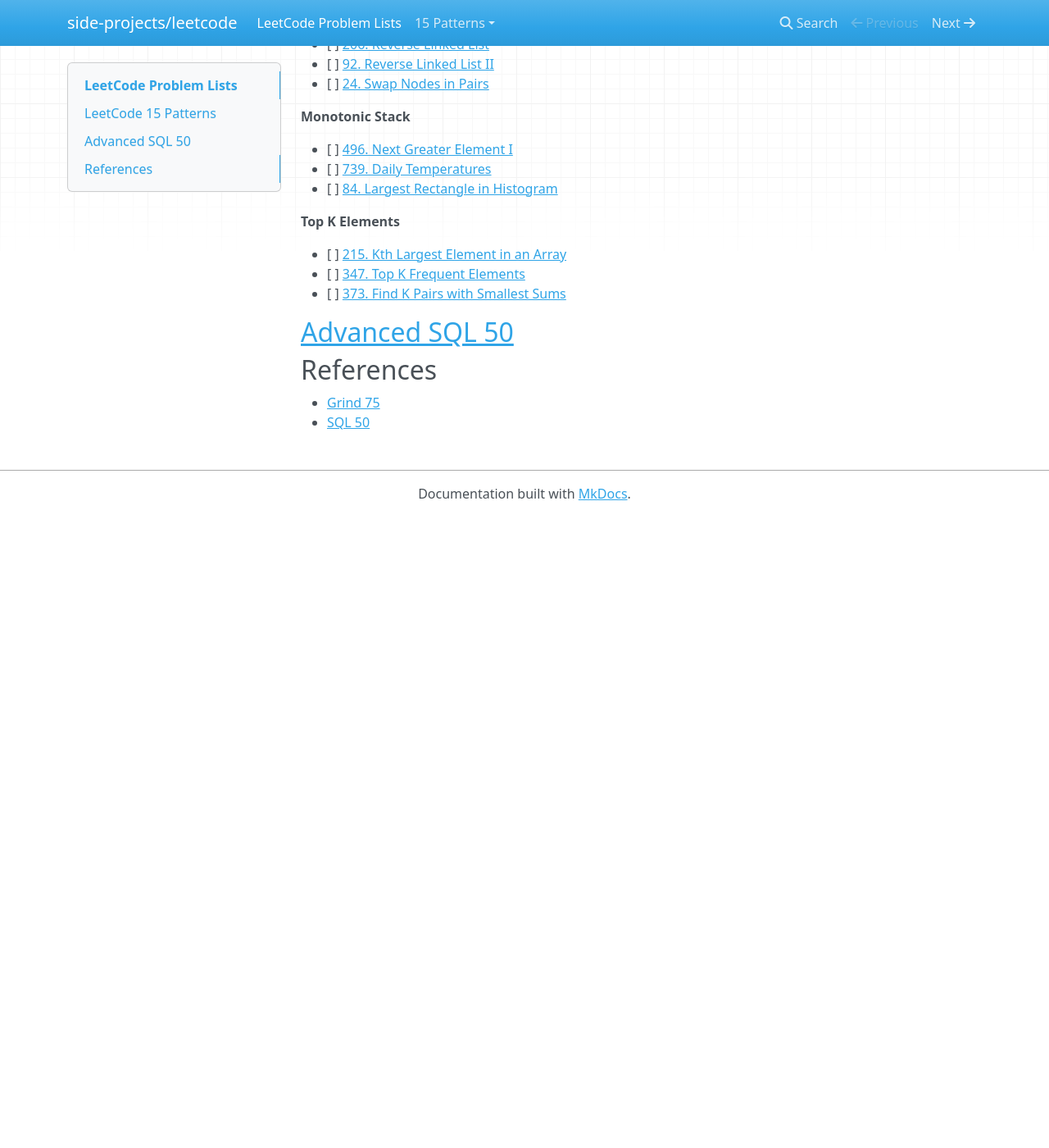
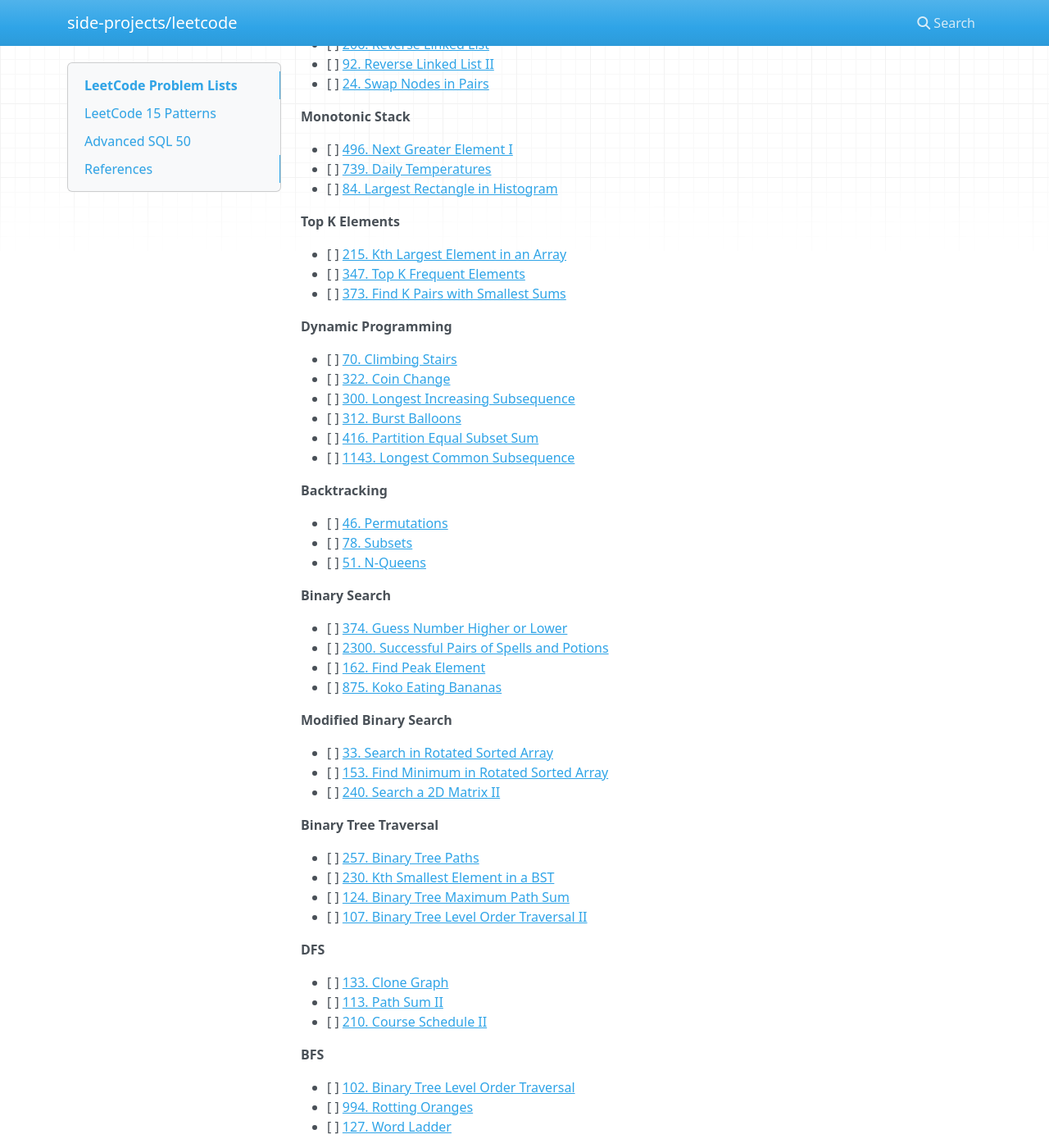
Before and after one commit to kuanchoulai10/leetcode, an MkDocs documentation site: the page built from docs/index.md, in a window 1280 px wide and 1400 px high, scrolled down 1347 px. Shown: the whole window at 82% size. Built offline with MkDocs 1.6.1, drawn with Linux system fonts in a browser that asks for light colours; nearby versions of some CDN libraries; before the commit the page ends 1977 px from its top, so only the background shows below that; some of the changed text lies outside the part shown.

Commit message:
Add new problem categories and solutions for Dynamic Programming, Backtracking, Binary Search, Binary Tree Traversal, DFS, BFS, and Matrix Traversal in documentation

```diff
--- a/docs/index.md
+++ b/docs/index.md
@@ -53,7 +53,58 @@
 - [ ] [347. Top K Frequent Elements](./347-top-k-frequent-elements/README.md)
 - [ ] [373. Find K Pairs with Smallest Sums](./373-find-k-pairs-with-smallest-sums/README.md)
 
+**Dynamic Programming**
 
+- [ ] [70. Climbing Stairs](./70-climbing-stairs/README.md)
+- [ ] [322. Coin Change](./322-coin-change/README.md)
+- [ ] [300. Longest Increasing Subsequence](./300-longest-increasing-subsequence/README.md)
+- [ ] [312. Burst Balloons](./312-burst-balloons/README.md)
+- [ ] [416. Partition Equal Subset Sum](./416-partition-equal-subset-sum/README.md)
+- [ ] [1143. Longest Common Subsequence](./1143-longest-common-subsequence/README.md)
+
+**Backtracking**
+
+- [ ] [46. Permutations](./46-permutations/README.md)
+- [ ] [78. Subsets](./78-subsets/README.md)
+- [ ] [51. N-Queens](./51-n-queens/README.md)
+
+**Binary Search**
+
+- [ ] [374. Guess Number Higher or Lower](./374-guess-number-higher-or-lower/README.md)
+- [ ] [2300. Successful Pairs of Spells and Potions](./2300-successful-pairs-of-spells-and-potions/README.md)
+- [ ] [162. Find Peak Element](./162-find-peak-element/README.md)
+- [ ] [875. Koko Eating Bananas](./875-koko-eating-bananas/README.md)
+
+**Modified Binary Search**
+
+- [ ] [33. Search in Rotated Sorted Array](./33-search-in-rotated-sorted-array/README.md)
+- [ ] [153. Find Minimum in Rotated Sorted Array](./153-find-minimum-in-rotated-sorted-array/README.md)
+- [ ] [240. Search a 2D Matrix II](./240-search-a-2d-matrix-ii/README.md)
+
+**Binary Tree Traversal**
+
+- [ ] [257. Binary Tree Paths](./257-binary-tree-paths/README.md)
+- [ ] [230. Kth Smallest Element in a BST](./230-kth-smallest-element-in-a-bst/README.md)
+- [ ] [124. Binary Tree Maximum Path Sum](./124-binary-tree-maximum-path-sum/README.md)
+- [ ] [107. Binary Tree Level Order Traversal II](./107-binary-tree-level-order-traversal-ii/README.md)
+
+**DFS**
+
+- [ ] [133. Clone Graph](./133-clone-graph/README.md)
+- [ ] [113. Path Sum II](./113-path-sum-ii/README.md)
+- [ ] [210. Course Schedule II](./210-course-schedule-ii/README.md)
+
+**BFS**
+
+- [ ] [102. Binary Tree Level Order Traversal](./102-binary-tree-level-order-traversal/README.md)
+- [ ] [994. Rotting Oranges](./994-rotting-oranges/README.md)
+- [ ] [127. Word Ladder](./127-word-ladder/README.md)
+
+**Matrix Traversal**
+
+- [ ] [733. Flood Fill](./733-flood-fill/README.md)
+- [ ] [200. Number of Islands](./200-number-of-islands/README.md)
+- [ ] [130. Surrounded Regions](./130-surrounded-regions/README.md)
 
 
 
--- a/mkdocs.yml
+++ b/mkdocs.yml
@@ -2,74 +2,74 @@ site_name: side-projects/leetcode
 docs_dir: docs
 nav:
   - index.md
-  - 15 Patterns:
-    - Two Pointers:
-      - 1-two-sum/README.md
-      - 167-two-sum-ii-input-array-is-sorted/README.md
-      - 15-3sum/README.md
-      - 11-container-with-most-water/README.md
-    - Overlapping Intervals:
-      - 56-merge-intervals/README.md
-      - 57-insert-interval/README.md
-      - 435-non-overlapping-intervals/README.md
-    - Sliding Window:
-      - 643-maximum-average-subarray-i/README.md
-      - 3-longest-substring-without-repeating-characters/README.md
-      - 76-minimum-window-substring/README.md
-    - Prefix Sum:
-      - 303-range-sum-query-immutable/README.md
-      - 525-contiguous-array/README.md
-      - 560-subarray-sum-equals-k/README.md
-    - Fast and Slow Pointers:
-      - 141-linked-list-cycle/README.md
-      - 202-happy-number/README.md
-      - 287-find-the-duplicate-number/README.md
-    - Linkedin List In-place Reversal:
-      - 206-reverse-linked-list/README.md
-      - 92-reverse-linked-list-ii/README.md
-      - 24-swap-nodes-in-pairs/README.md
-    - Monotonic Stack:
-      - 496-next-greater-element-i/README.md
-      - 739-daily-temperatures/README.md
-      - 84-largest-rectangle-in-histogram/README.md
-    - Top K Elements:
-      - 215-kth-largest-element-in-an-array/README.md
-      - 347-top-k-frequent-elements/README.md
-      - 373-find-k-pairs-with-smallest-sums/README.md
-    - Dynamic Programming:
-      - 70-climbing-stairs/README.md
-      - 322-coin-change/README.md
-      - 300-longest-increasing-subsequence/README.md
-      - 312-burst-balloons/README.md
-      - 416-partition-equal-subset-sum/README.md
-      - 1143-longest-common-subsequence/README.md
-    - Backtracking:
-      - 46-permutations/README.md
-      - 78-subsets/README.md
-      - 51-n-queens/README.md
-    - Binary Search:
-      - 374-guess-number-higher-or-lower/README.md
-      - 2300-successful-pairs-of-spells-and-potions/README.md
-      - 162-find-peak-element/README.md
-      - 875-koko-eating-bananas/README.md
-    - Modified Binary Search:
-      - 33-search-in-rotated-sorted-array/README.md
-      - 153-find-minimum-in-rotated-sorted-array/README.md
-      - 240-search-a-2d-matrix-ii/README.md
-    - Binary Tree Traversal:
-      - 257-binary-tree-paths/README.md
-      - 230-kth-smallest-element-in-a-bst/README.md
-      - 124-binary-tree-maximum-path-sum/README.md
-      - 107-binary-tree-level-order-traversal-ii/README.md
-    - DFS:
-      - 133-clone-graph/README.md
-      - 113-path-sum-ii/README.md
-      - 210-course-schedule-ii/README.md
-    - BFS:
-      - 102-binary-tree-level-order-traversal/README.md
-      - 994-rotting-oranges/README.md
-      - 127-word-ladder/README.md
-    - Matrix Traversal:
-      - 733-flood-fill/README.md
-      - 200-number-of-islands/README.md
-      - 130-surrounded-regions/README.md
+  # - 15 Patterns:
+  #   - Two Pointers:
+  #     - 1-two-sum/README.md
+  #     - 167-two-sum-ii-input-array-is-sorted/README.md
+  #     - 15-3sum/README.md
+  #     - 11-container-with-most-water/README.md
+  #   - Overlapping Intervals:
+  #     - 56-merge-intervals/README.md
+  #     - 57-insert-interval/README.md
+  #     - 435-non-overlapping-intervals/README.md
+  #   - Sliding Window:
+  #     - 643-maximum-average-subarray-i/README.md
+  #     - 3-longest-substring-without-repeating-characters/README.md
+  #     - 76-minimum-window-substring/README.md
+  #   - Prefix Sum:
+  #     - 303-range-sum-query-immutable/README.md
+  #     - 525-contiguous-array/README.md
+  #     - 560-subarray-sum-equals-k/README.md
+  #   - Fast and Slow Pointers:
+  #     - 141-linked-list-cycle/README.md
+  #     - 202-happy-number/README.md
+  #     - 287-find-the-duplicate-number/README.md
+  #   - Linkedin List In-place Reversal:
+  #     - 206-reverse-linked-list/README.md
+  #     - 92-reverse-linked-list-ii/README.md
+  #     - 24-swap-nodes-in-pairs/README.md
+  #   - Monotonic Stack:
+  #     - 496-next-greater-element-i/README.md
+  #     - 739-daily-temperatures/README.md
+  #     - 84-largest-rectangle-in-histogram/README.md
+  #   - Top K Elements:
+  #     - 215-kth-largest-element-in-an-array/README.md
+  #     - 347-top-k-frequent-elements/README.md
+  #     - 373-find-k-pairs-with-smallest-sums/README.md
+  #   - Dynamic Programming:
+  #     - 70-climbing-stairs/README.md
+  #     - 322-coin-change/README.md
+  #     - 300-longest-increasing-subsequence/README.md
+  #     - 312-burst-balloons/README.md
+  #     - 416-partition-equal-subset-sum/README.md
+  #     - 1143-longest-common-subsequence/README.md
+  #   - Backtracking:
+  #     - 46-permutations/README.md
+  #     - 78-subsets/README.md
+  #     - 51-n-queens/README.md
+  #   - Binary Search:
+  #     - 374-guess-number-higher-or-lower/README.md
+  #     - 2300-successful-pairs-of-spells-and-potions/README.md
+  #     - 162-find-peak-element/README.md
+  #     - 875-koko-eating-bananas/README.md
+  #   - Modified Binary Search:
+  #     - 33-search-in-rotated-sorted-array/README.md
+  #     - 153-find-minimum-in-rotated-sorted-array/README.md
+  #     - 240-search-a-2d-matrix-ii/README.md
+  #   - Binary Tree Traversal:
+  #     - 257-binary-tree-paths/README.md
+  #     - 230-kth-smallest-element-in-a-bst/README.md
+  #     - 124-binary-tree-maximum-path-sum/README.md
+  #     - 107-binary-tree-level-order-traversal-ii/README.md
+  #   - DFS:
+  #     - 133-clone-graph/README.md
+  #     - 113-path-sum-ii/README.md
+  #     - 210-course-schedule-ii/README.md
+  #   - BFS:
+  #     - 102-binary-tree-level-order-traversal/README.md
+  #     - 994-rotting-oranges/README.md
+  #     - 127-word-ladder/README.md
+  #   - Matrix Traversal:
+  #     - 733-flood-fill/README.md
+  #     - 200-number-of-islands/README.md
+  #     - 130-surrounded-regions/README.md
```
